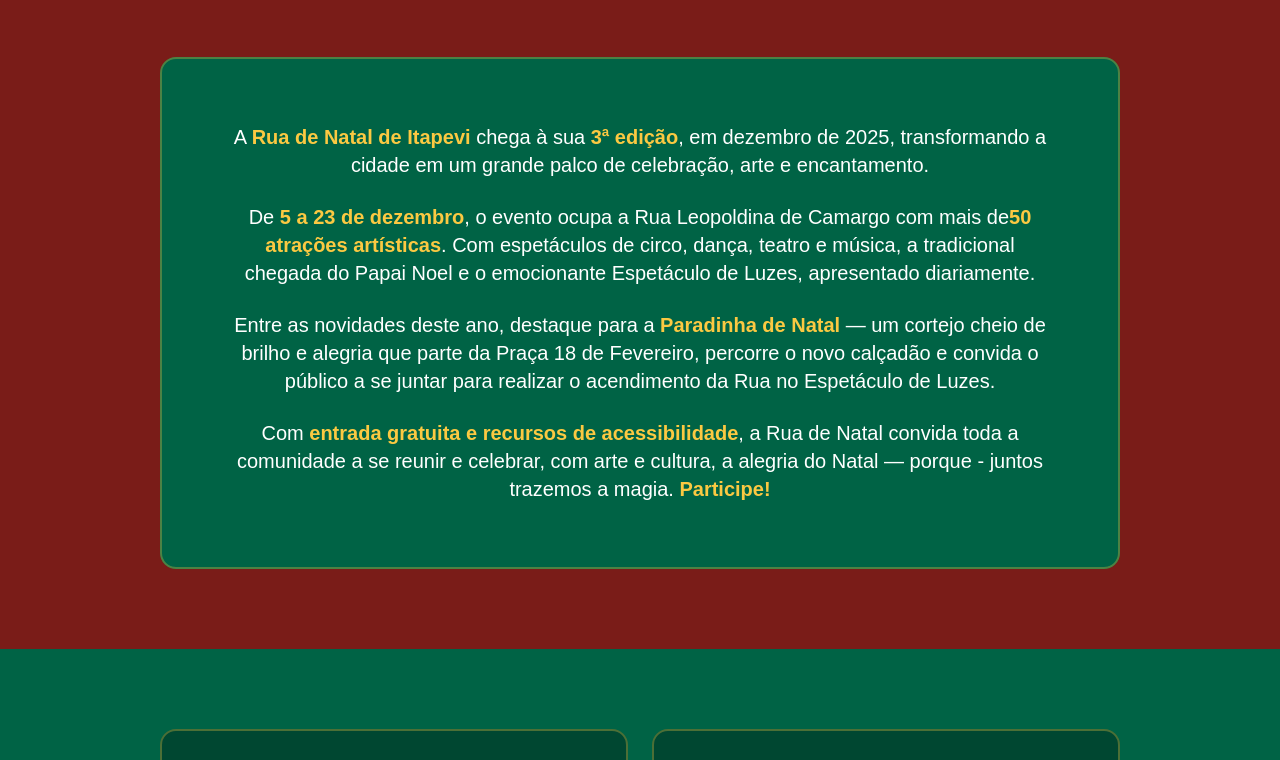
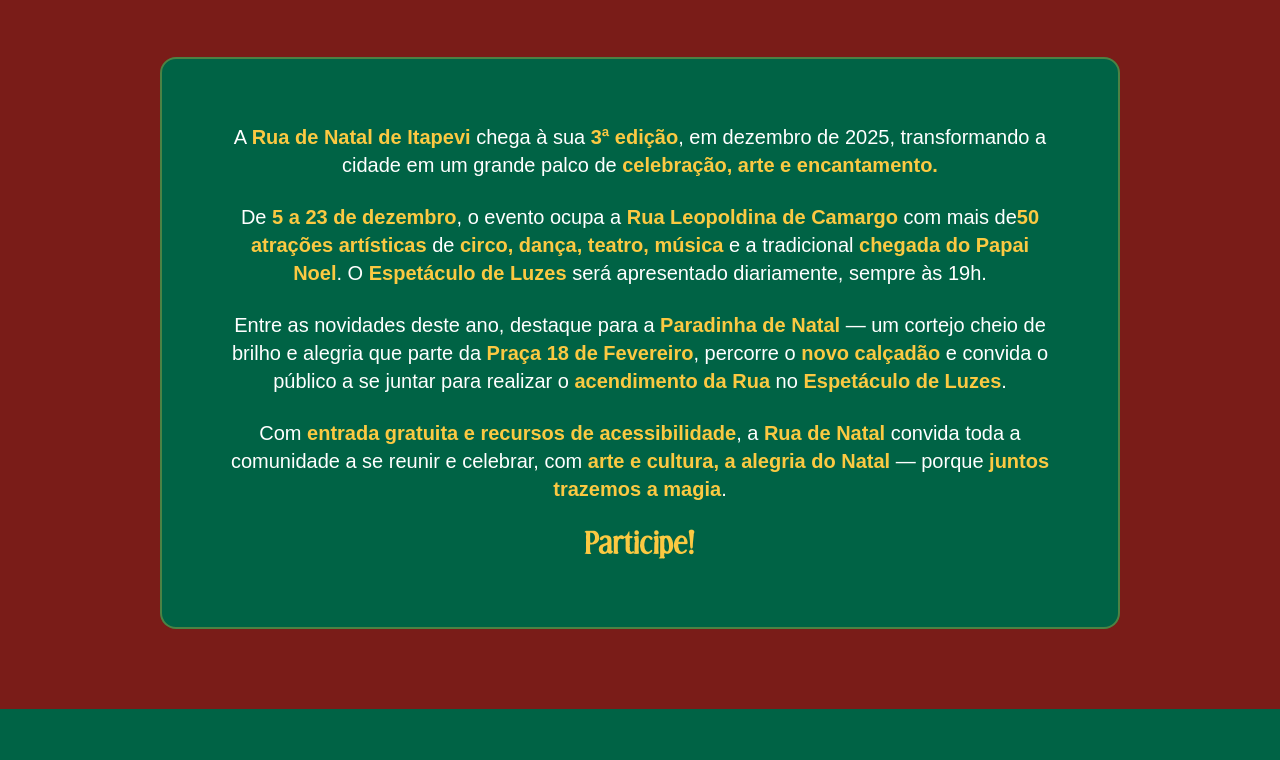
Before and after one commit to ly-digital/natal-magia-itapevi, a React (Vite) app: page / in a window 1280 px wide. Shown: the part 729-1489 px from the top of the page. Built offline with nearby package versions, Linux system fonts and the light colour scheme; the HTML template or start-up script is replaced by a standard one; a web font is replaced by a local one.

Commit message:
Update 'About' section text

```diff
--- a/src/components/AboutSection.tsx
+++ b/src/components/AboutSection.tsx
@@ -20,21 +20,21 @@ export const AboutSection = () => {
           <div className="space-y-6 text-white leading-relaxed font-gabarito text-lg md:text-xl text-center">
             <p>
               A <span className="text-[#fbc942] font-bold">Rua de Natal de Itapevi</span> chega à sua <span className="text-[#fbc942] font-bold">3ª edição</span>, em dezembro de 2025,
-              transformando a cidade em um grande palco de celebração, arte e encantamento.
+              transformando a cidade em um grande palco de <span className="text-[#fbc942] font-bold">celebração, arte e encantamento.</span>
             </p>
             <p>
-              De <span className="text-[#fbc942] font-bold">5 a 23 de dezembro</span>, o evento ocupa a Rua Leopoldina de Camargo com mais de
-              <span className="text-[#fbc942] font-bold">50 atrações artísticas</span>. Com espetáculos de circo, dança, teatro e música,
-              a tradicional chegada do Papai Noel e o emocionante Espetáculo de Luzes, apresentado diariamente.
+              De <span className="text-[#fbc942] font-bold">5 a 23 de dezembro</span>, o evento ocupa a <span className="text-[#fbc942] font-bold">Rua Leopoldina de Camargo</span> com mais de
+              <span className="text-[#fbc942] font-bold">50 atrações artísticas</span> de <span className="text-[#fbc942] font-bold">circo, dança, teatro, música</span> e a tradicional <span className="text-[#fbc942] font-bold">chegada do Papai Noel</span>. O <span className="text-[#fbc942] font-bold">Espetáculo de Luzes</span> será apresentado diariamente, sempre às 19h.
             </p>
             <p>
               Entre as novidades deste ano, destaque para a <span className="text-[#fbc942] font-bold">Paradinha de Natal</span> — um cortejo cheio de brilho e alegria
-              que parte da Praça 18 de Fevereiro, percorre o novo calçadão e convida o público a se juntar para realizar o acendimento da Rua no Espetáculo de Luzes.
+              que parte da <span className="text-[#fbc942] font-bold">Praça 18 de Fevereiro</span>, percorre o <span className="text-[#fbc942] font-bold">novo calçadão</span> e convida o público a se juntar para realizar o <span className="text-[#fbc942] font-bold">acendimento da Rua</span> no <span className="text-[#fbc942] font-bold">Espetáculo de Luzes</span>.
             </p>
             <p>
-              Com <span className="text-[#fbc942] font-bold">entrada gratuita e recursos de acessibilidade</span>, a Rua de Natal convida toda a comunidade
-              a se reunir e celebrar, com arte e cultura, a alegria do Natal — porque - juntos trazemos a magia. <span className="text-[#fbc942] font-bold">Participe!</span>
+              Com <span className="text-[#fbc942] font-bold">entrada gratuita e recursos de acessibilidade</span>, a <span className="text-[#fbc942] font-bold">Rua de Natal</span> convida toda a comunidade
+              a se reunir e celebrar, com <span className="text-[#fbc942] font-bold">arte e cultura, a alegria do Natal</span> — porque <span className="text-[#fbc942] font-bold">juntos trazemos a magia</span>.
             </p>
+            <h3 className="text-[#fbc942] font-bold text-2xl md:text-3xl font-effloresce mt-4">Participe!</h3>
           </div>
         </div>
       </div>
```
